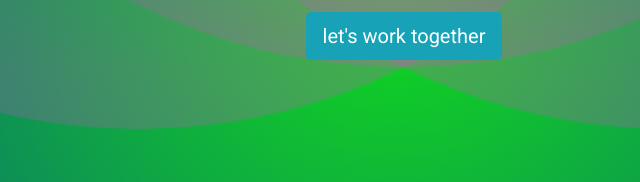
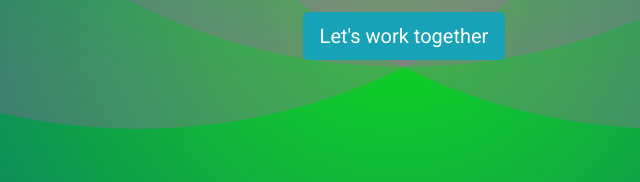
Before and after one commit to LakeSpear/fcb-portfolio, a plain HTML site: page index.html in a window 1280 px wide. Shown: the part 593-775 px from the top of the page, 236-876 px from the left. Drawn offline with nearby package versions, Linux system fonts and the light colour scheme.

```diff
--- a/index.html
+++ b/index.html
@@ -27,7 +27,7 @@
 				<h1>Full Stack Web Developer</h1>
 				<p>Hi! My name is Ben and I love building things from scratch.</p>
 				<img src="images/Gabriel.jpg" class="img-fluid" id="profile">
-				<a href="mailto:gabbysocrates@gmail.com" class="btn btn-info btn-lg mt-3">let's work together<a/>
+				<a href="mailto:gabbysocrates@gmail.com" class="btn btn-info btn-lg mt-3">Let's work together<a/>
 			</section>
 
 			<section class="text-center mt-5 mb-5" id="about">
```
